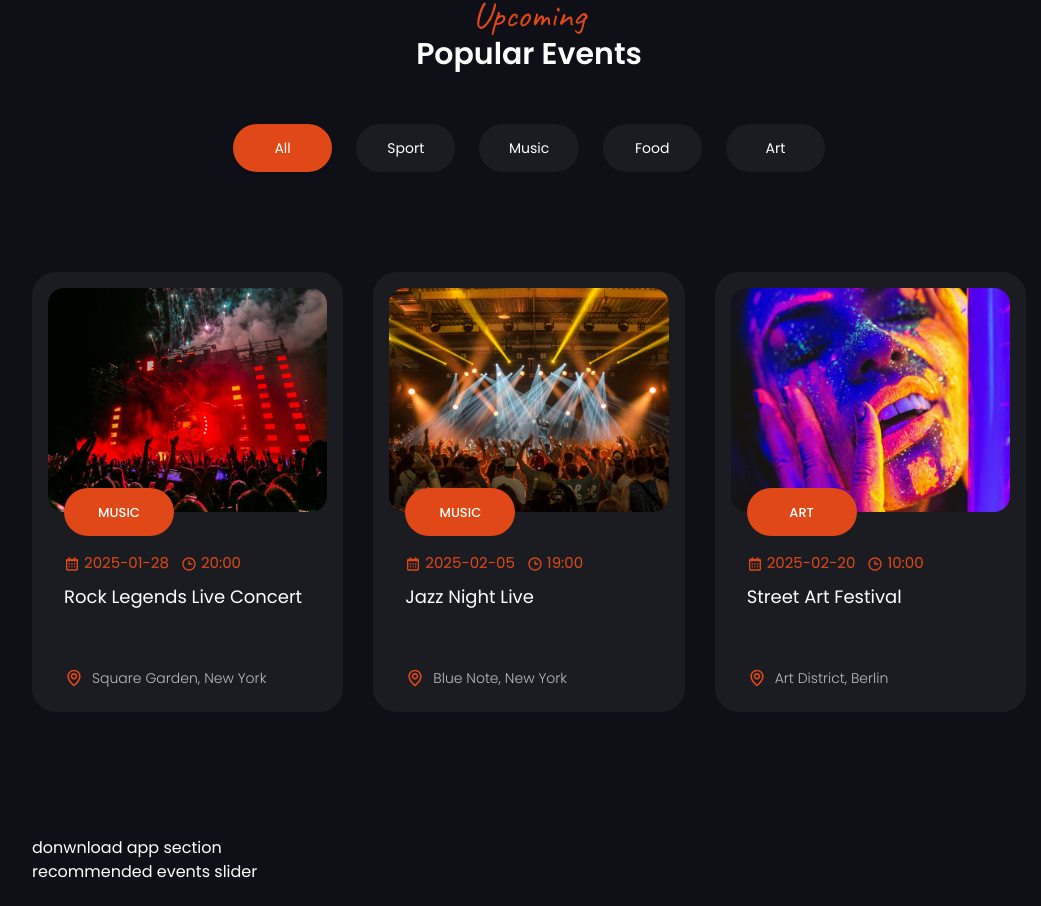
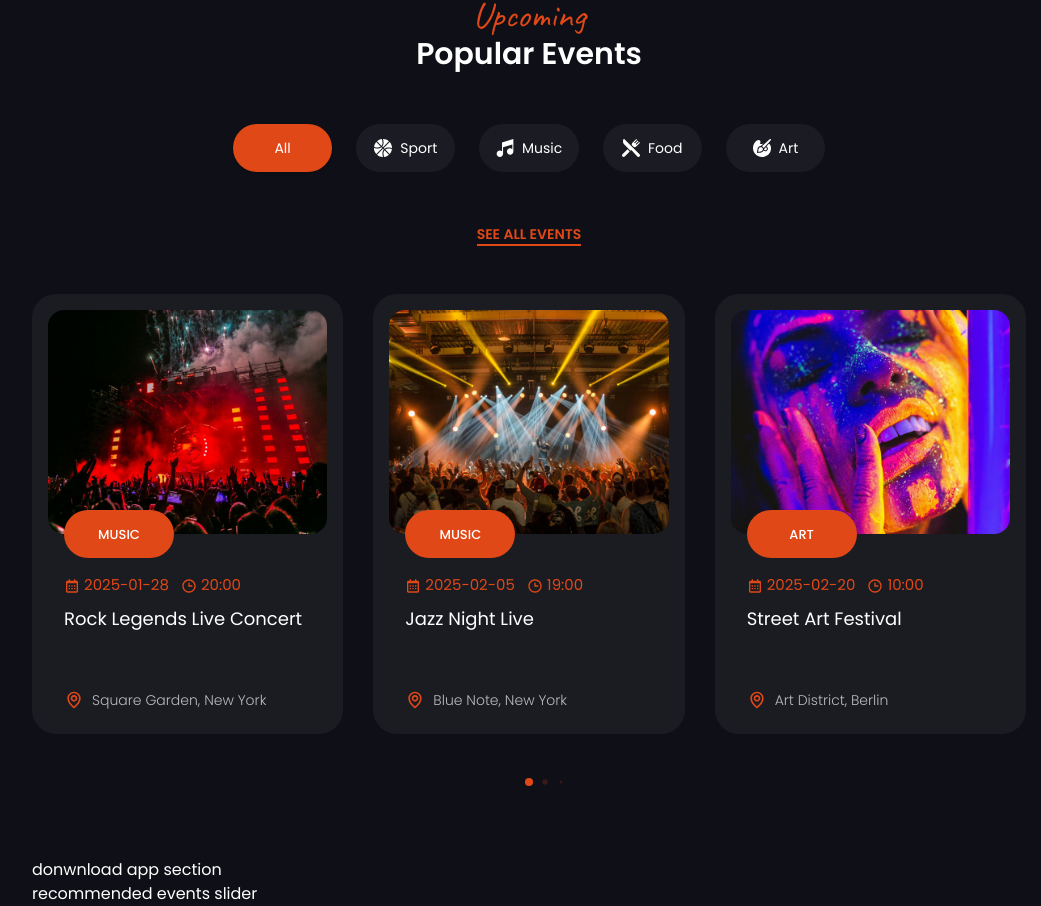
Before and after one commit to Jisap/next15-events, a Next.js app: page / in a window 1280 px wide. Shown: the part 868-1774 px from the top of the page, without its empty margins (111-1152 px from the left). Before the commit the page ends 1752 px from the top, so only its background shows below. Built offline with nearby package versions, Linux system fonts and the light colour scheme; data requests are answered from the project's data file.

Commit message:
Finish Upcoming events

```diff
--- a/app/globals.css
+++ b/app/globals.css
@@ -55,3 +55,8 @@ body {
 .btn-tertiary {
   @apply bg-tertiary hover:bg-tertiary-hover
 }
+
+.swiper-horizontal > .swiper-pagination-bullets .swiper-pagination-bullet,
+.swiper-horizontal.swiper-pagination-bullets .swiper-pagination-bullet {
+  @apply bg-accent
+}
--- a/components/UpcomingEvents.jsx
+++ b/components/UpcomingEvents.jsx
@@ -4,7 +4,7 @@ import { EventContext } from "@/context/EventContext"
 import { useContext, useEffect, useState } from "react"
 import { Swiper, SwiperSlide } from "swiper/react"
 import "swiper/css"
-import "swiper/css/navigation"
+import "swiper/css/pagination"
 import { Pagination } from "swiper/modules"
 import { Tabs, TabsContent, TabsList, TabsTrigger } from "@/components/ui/tabs"
 import Event from "./Events/Event"
@@ -48,19 +48,28 @@ const UpcomingEvents = () => {
               All
             </TabsTrigger>
             <TabsTrigger value="sport">
+              <Image src={"/assets/upcoming/sport.svg"} alt="" width={18} height={18} />
               Sport
             </TabsTrigger>
             <TabsTrigger value="music">
+              <Image src={"/assets/upcoming/music.svg"} alt="" width={18} height={18} />
               Music
             </TabsTrigger>
             <TabsTrigger value="food">
+              <Image src={"/assets/upcoming/food.svg"} alt="" width={18} height={18} />
               Food
             </TabsTrigger>
             <TabsTrigger value="art">
+              <Image src={"/assets/upcoming/art.svg"} alt="" width={18} height={18} />
               Art
             </TabsTrigger>
           </TabsList>
         </Tabs>
+
+        <Link href={""} className="uppercase border-b-2 border-accent text-sm font-semibold text-accent">
+          See all events
+        </Link>
+
       </div>
       {/* slider */}
       {filteredEvents.length > 0
```
